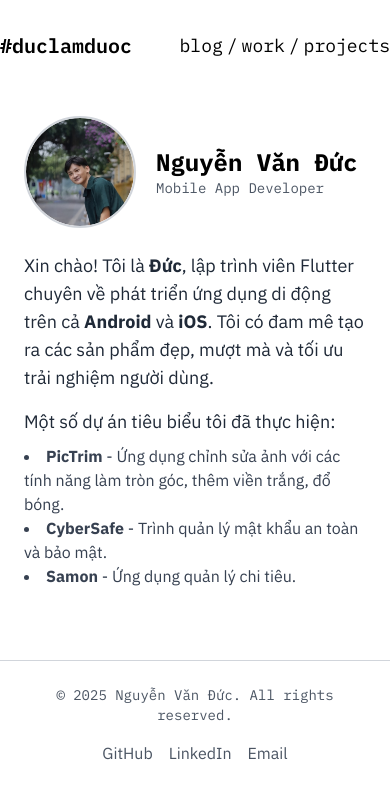
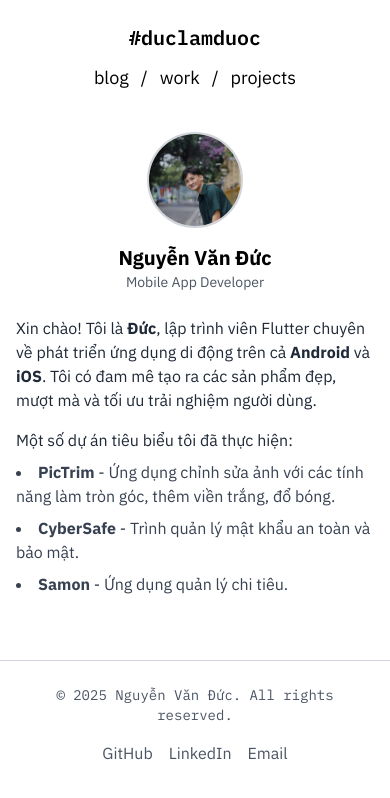
Before and after one commit to dducnv/duclamduoc.github.io, a Next.js app: page / in a window 390 px wide. Shown: the top 798 px of the page. Built offline with nearby package versions, Linux system fonts and the light colour scheme.

Commit message:
mobile view

```diff
--- a/app/page.tsx
+++ b/app/page.tsx
@@ -5,32 +5,39 @@ export default function Home() {
   return (
     <>
       <Navbar />
-      <div className="m-auto max-w-3xl p-6">
-        <div className="flex items-center gap-5 font-mono">
-          <div className="w-28 h-28 relative rounded-full overflow-hidden border-2 border-gray-300">
+      <div className="m-auto max-w-3xl p-4 md:p-6">
+        <div className="flex flex-col md:flex-row items-center gap-4 md:gap-5 font-sans">
+          {/* Avatar */}
+          <div className="w-24 h-24 md:w-28 md:h-28 relative rounded-full overflow-hidden border-2 border-gray-300">
             <Image
               src="/avatar.jpg"
-              className="object-cover rounded-full"
+              className="object-cover"
               alt="Picture of the author"
               fill
             />
           </div>
-          <div>
-            <h1 className="text-2xl md:text-3xl font-bold">Nguyễn Văn Đức</h1>
+          {/* Thông tin */}
+          <div className="text-center md:text-left">
+            <h1 className="text-xl md:text-3xl font-bold">Nguyễn Văn Đức</h1>
             <p className="text-sm md:text-lg text-gray-600">Mobile App Developer</p>
           </div>
         </div>
+
+        {/* Giới thiệu */}
         <div className="mt-6 text-gray-800 font-sans">
-          <p className="text-lg">Xin chào! Tôi là <strong>Đức</strong>, lập trình viên Flutter chuyên về phát triển ứng dụng di động trên cả <strong>Android</strong> và <strong>iOS</strong>. Tôi có đam mê tạo ra các sản phẩm đẹp, mượt mà và tối ưu trải nghiệm người dùng.</p>
-          <p className="mt-4 text-lg">Một số dự án tiêu biểu tôi đã thực hiện:</p>
-          <ul className="mt-2 list-disc list-inside text-gray-700">
+          <p className="text-base md:text-lg">
+            Xin chào! Tôi là <strong>Đức</strong>, lập trình viên Flutter chuyên về phát triển ứng dụng di động trên cả <strong>Android</strong> và <strong>iOS</strong>. Tôi có đam mê tạo ra các sản phẩm đẹp, mượt mà và tối ưu trải nghiệm người dùng.
+          </p>
+
+          <p className="mt-4 text-base md:text-lg">Một số dự án tiêu biểu tôi đã thực hiện:</p>
+          <ul className="mt-2 space-y-2 list-disc list-inside text-gray-700">
             <li><strong>PicTrim</strong> - Ứng dụng chỉnh sửa ảnh với các tính năng làm tròn góc, thêm viền trắng, đổ bóng.</li>
             <li><strong>CyberSafe</strong> - Trình quản lý mật khẩu an toàn và bảo mật.</li>
             <li><strong>Samon</strong> - Ứng dụng quản lý chi tiêu.</li>
           </ul>
         </div>
       </div>
-      <Footer/>
+      <Footer />
     </>
   );
 }
--- a/components/navbar.tsx
+++ b/components/navbar.tsx
@@ -2,31 +2,28 @@ import Link from "next/link";
 
 export const Navbar = () => {
   return (
-        <header className="font-mono">
-            <div className="flex flex-wrap gap-y-2 justify-between max-w-3xl m-auto py-8">
-                <Link href="/" >
-                    <div className="font-semibold text-xl">
+    <header className="font-mono py-6">
+      <div className="max-w-3xl m-auto flex flex-col md:flex-row items-center justify-between gap-3">
+        {/* Logo */}
+        <Link href="/" className="text-xl font-semibold">
           #duclamduoc
-                    </div>
         </Link>
-                <nav className="flex gap-1 text-lg">
-                    <Link href="/blog" className="hover:underline">
+
+        {/* Navigation */}
+        <nav className="flex flex-wrap gap-3 text-lg font-sans">
+          <Link href="/blog" className="hover:underline focus:outline-none focus:ring-2 focus:ring-gray-400">
             blog
           </Link>
-                    <span>
-                        {`/`}
-                    </span>
-                    <Link href="/work"  className="hover:underline">
+          <span>/</span>
+          <Link href="/work" className="hover:underline focus:outline-none focus:ring-2 focus:ring-gray-400">
             work
           </Link>
-                    <span>
-                        {`/`}
-                    </span>
-                    <Link href="/projects"  className="hover:underline">
+          <span>/</span>
+          <Link href="/projects" className="hover:underline focus:outline-none focus:ring-2 focus:ring-gray-400">
             projects
           </Link>
         </nav>
       </div>
     </header>
   );
-}
+};
```
Lines whose indentation alone changed are shown as unchanged.
